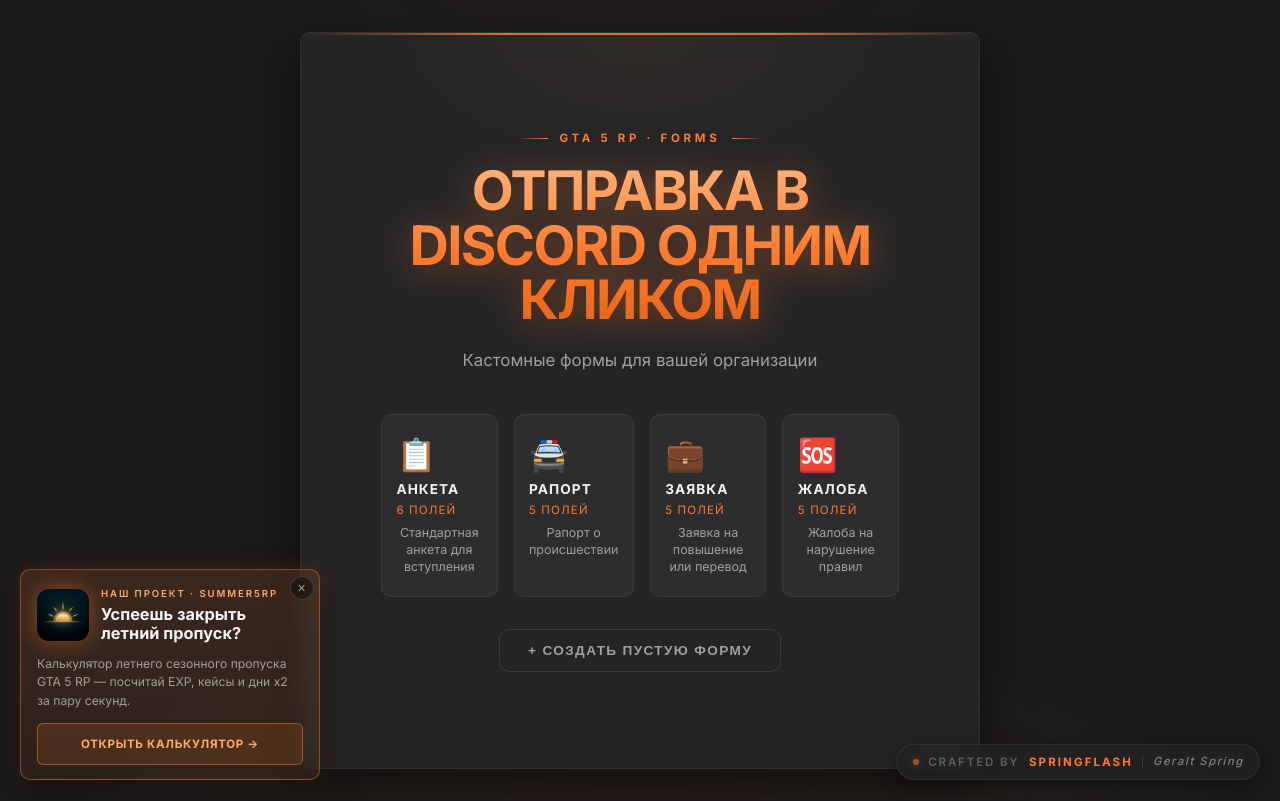
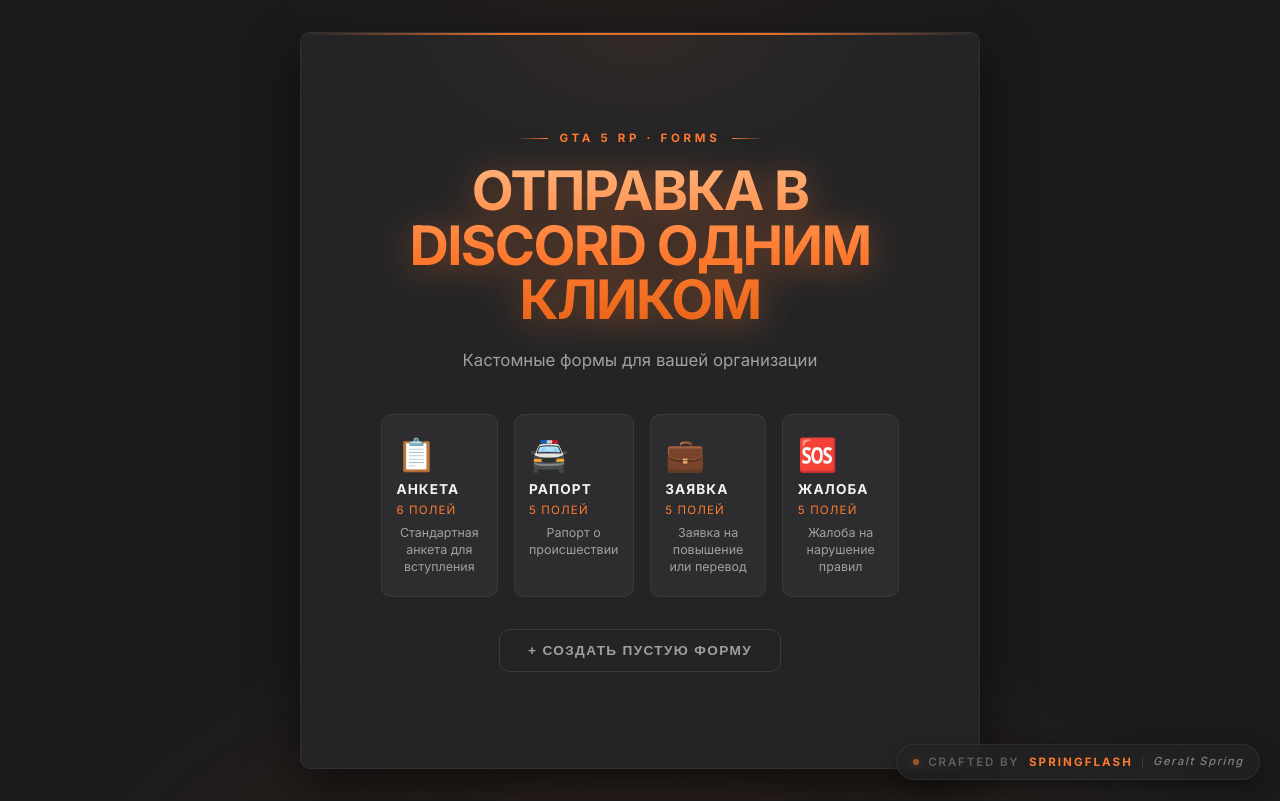
Before and after one commit to SpringFlash/DiscordForms, a Vue app: page / in a window 1280 px wide. Built offline with nearby package versions, Linux system fonts and the light colour scheme.

Commit message:
revert: remove summer5rp calculator promo banner

```diff
--- a/src/App.vue
+++ b/src/App.vue
@@ -30,7 +30,6 @@
   <SaveIndicator />
   <ConfirmModal />
   <CommandPalette />
-  <PromoBanner />
 </template>
 
 <script setup lang="ts">
@@ -45,7 +44,6 @@
 import ConfirmModal from './components/common/ConfirmModal.vue'
 import SaveIndicator from './components/common/SaveIndicator.vue'
 import CommandPalette from './components/common/CommandPalette.vue'
-import PromoBanner from './components/common/PromoBanner.vue'
 
 const formConfigStore = useFormConfigStore()
 const uiStore = useUiStore()
--- a/src/components/common/PromoBanner.vue
+++ /dev/null
@@ -1,332 +0,0 @@
-<template>
-  <div class="promo-wrap" :class="{ collapsed }">
-    <a
-      class="promo"
-      href="https://summer5rp.springplace.ru"
-      target="_blank"
-      rel="noopener"
-      aria-label="Калькулятор летнего пропуска GTA 5 RP"
-    >
-      <span class="promo-head">
-        <img class="promo-logo" :src="logo" width="52" height="52" alt="Калькулятор летнего пропуска" />
-        <span class="promo-headtext">
-          <span class="promo-tag">Наш проект · summer5rp</span>
-          <span class="promo-title">Успеешь закрыть летний пропуск?</span>
-        </span>
-      </span>
-      <span class="promo-sub">Калькулятор летнего сезонного пропуска GTA 5 RP — посчитай EXP, кейсы и дни x2 за пару секунд.</span>
-      <span class="promo-cta">Открыть калькулятор →</span>
-    </a>
-
-    <button type="button" class="promo-close" aria-label="Свернуть" @click="collapse">×</button>
-
-    <button
-      ref="ball"
-      type="button"
-      class="promo-ball"
-      :class="{ shake }"
-      aria-label="Открыть калькулятор летнего пропуска"
-      @click="expand"
-    >
-      <img :src="logo" width="38" height="38" alt="summer5rp" />
-    </button>
-
-    <button type="button" class="promo-bait" @click="expand">
-      Безумно можно быть первым <span class="wolf">🐺<span class="auf">ауф</span></span>
-    </button>
-  </div>
-</template>
-
-<script setup lang="ts">
-import { ref, onMounted } from 'vue'
-
-const KEY = 'summer5rpPromoSeen'
-const logo = `${import.meta.env.BASE_URL}images/summer-pass.png`
-
-const collapsed = ref(true)
-const shake = ref(false)
-
-function expand(): void {
-  collapsed.value = false
-}
-function collapse(): void {
-  collapsed.value = true
-}
-
-onMounted(() => {
-  let seen = false
-  try {
-    seen = !!localStorage.getItem(KEY)
-  } catch {
-    /* private mode */
-  }
-
-  // Wiggle + waves on every load; auto-unfold only on the first visit.
-  window.setTimeout(() => {
-    shake.value = true
-  }, 900)
-  window.setTimeout(() => {
-    shake.value = false
-    if (!seen) collapsed.value = false
-  }, 2700)
-
-  if (!seen) {
-    try {
-      localStorage.setItem(KEY, '1')
-    } catch {
-      /* ignore */
-    }
-  }
-})
-</script>
-
-<style scoped>
-.promo-wrap {
-  position: fixed;
-  left: 1.25rem;
-  bottom: 1.25rem;
-  z-index: 50;
-  width: 300px;
-}
-.promo-wrap.collapsed {
-  width: auto;
-  display: flex;
-  align-items: center;
-  gap: 0.6rem;
-}
-.promo-wrap.collapsed .promo,
-.promo-wrap.collapsed .promo-close {
-  display: none;
-}
-.promo-wrap:not(.collapsed) .promo-ball,
-.promo-wrap:not(.collapsed) .promo-bait {
-  display: none;
-}
-
-/* expanded card — DiscordForms dark glass + orange accent */
-.promo {
-  display: block;
-  position: relative;
-  overflow: hidden;
-  padding: 1rem 1rem 0.9rem;
-  text-decoration: none;
-  border-radius: var(--radius);
-  background: linear-gradient(180deg, var(--orange-mid), var(--orange-dim));
-  border: 1px solid rgba(var(--c-brand-rgb), 0.45);
-  backdrop-filter: blur(10px);
-  -webkit-backdrop-filter: blur(10px);
-  box-shadow: var(--shadow-lg), 0 0 22px rgba(var(--c-brand-rgb), 0.18);
-  transition: var(--transition-normal);
-  animation: promo-pop 0.3s ease;
-}
-.promo:hover {
-  transform: translateY(-2px);
-  border-color: rgba(var(--c-brand-rgb), 0.7);
-  box-shadow: var(--shadow-xl), 0 0 30px rgba(var(--c-brand-rgb), 0.32);
-}
-@keyframes promo-pop {
-  from { opacity: 0; transform: translateY(12px) scale(0.92); }
-  to { opacity: 1; transform: none; }
-}
-.promo-head {
-  display: flex;
-  align-items: center;
-  gap: 0.75rem;
-  margin-bottom: 0.7rem;
-}
-.promo-logo {
-  width: 52px;
-  height: 52px;
-  flex: none;
-  border-radius: 12px;
-  filter: drop-shadow(0 0 10px rgba(var(--c-brand-rgb), 0.45));
-}
-.promo-headtext {
-  display: flex;
-  flex-direction: column;
-  gap: 0.2rem;
-  min-width: 0;
-}
-.promo-tag {
-  font-size: 0.6rem;
-  letter-spacing: 0.2em;
-  text-transform: uppercase;
-  color: var(--orange-bright);
-  font-weight: 600;
-}
-.promo-title {
-  font-size: 1.02rem;
-  font-weight: 700;
-  color: var(--text);
-  line-height: 1.2;
-}
-.promo-sub {
-  display: block;
-  font-size: 0.76rem;
-  color: var(--text-2);
-  line-height: 1.5;
-  margin-bottom: 0.85rem;
-}
-.promo-cta {
-  display: flex;
-  align-items: center;
-  justify-content: center;
-  padding: 0.65rem 1rem;
-  border-radius: var(--radius-sm);
-  border: 1px solid rgba(var(--c-brand-rgb), 0.5);
-  background: rgba(var(--c-brand-rgb), 0.14);
-  font-size: 0.72rem;
-  font-weight: 700;
-  letter-spacing: 0.06em;
-  text-transform: uppercase;
-  color: var(--orange-bright);
-  transition: var(--transition-fast);
-}
-.promo:hover .promo-cta {
-  background: rgba(var(--c-brand-rgb), 0.24);
-  border-color: rgba(var(--c-brand-rgb), 0.8);
-  color: #fff;
-}
-
-.promo-close {
-  position: absolute;
-  top: 0.4rem;
-  right: 0.4rem;
-  z-index: 2;
-  width: 24px;
-  height: 24px;
-  border-radius: 50%;
-  border: 1px solid var(--border-3);
-  background: rgba(0, 0, 0, 0.4);
-  color: var(--text-2);
-  font-size: 14px;
-  line-height: 1;
-  cursor: pointer;
-  padding: 0;
-  transition: var(--transition-fast);
-}
-.promo-close:hover {
-  color: var(--text);
-  background: rgba(0, 0, 0, 0.65);
-}
-
-/* collapsed ball */
-.promo-ball {
-  position: relative;
-  display: flex;
-  align-items: center;
-  justify-content: center;
-  width: 60px;
-  height: 60px;
-  padding: 0;
-  border-radius: 50%;
-  cursor: pointer;
-  border: 1px solid rgba(var(--c-brand-rgb), 0.55);
-  background: rgba(36, 36, 38, 0.7);
-  backdrop-filter: blur(10px);
-  -webkit-backdrop-filter: blur(10px);
-  box-shadow: 0 0 22px rgba(var(--c-brand-rgb), 0.28), var(--shadow-md);
-  transition: var(--transition-fast);
-}
-.promo-ball img {
-  width: 38px;
-  height: 38px;
-  border-radius: 9px;
-  filter: drop-shadow(0 0 8px rgba(var(--c-brand-rgb), 0.5));
-}
-.promo-ball:hover {
-  transform: scale(1.08);
-  box-shadow: 0 0 32px rgba(var(--c-brand-rgb), 0.5), var(--shadow-md);
-}
-.promo-ball.shake {
-  animation: promo-shake 0.8s ease-in-out 2;
-}
-.promo-ball::before,
-.promo-ball::after {
-  content: '';
-  position: absolute;
-  inset: -2px;
-  border-radius: 50%;
-  border: 1.5px solid rgba(var(--c-brand-rgb), 0.65);
-  opacity: 0;
-  pointer-events: none;
-}
-.promo-ball.shake::before { animation: promo-wave 0.9s ease-out 2; }
-.promo-ball.shake::after { animation: promo-wave 0.9s ease-out 2 0.45s; }
-@keyframes promo-shake {
-  0%, 100% { transform: rotate(0); }
-  15% { transform: rotate(-12deg); }
-  30% { transform: rotate(10deg); }
-  45% { transform: rotate(-8deg); }
-  60% { transform: rotate(6deg); }
-  75% { transform: rotate(-3deg); }
-}
-@keyframes promo-wave {
-  0% { transform: scale(1); opacity: 0.75; }
-  100% { transform: scale(2.2); opacity: 0; }
-}
-
-/* bait bubble */
-.promo-bait {
-  display: inline-flex;
-  align-items: center;
-  padding: 0.55rem 0.8rem;
-  border-radius: var(--radius-sm);
-  border: 1px solid rgba(var(--c-brand-rgb), 0.4);
-  background: rgba(36, 36, 38, 0.7);
-  backdrop-filter: blur(10px);
-  -webkit-backdrop-filter: blur(10px);
-  color: var(--orange-bright);
-  font-family: inherit;
-  font-size: 0.76rem;
-  font-weight: 600;
-  cursor: pointer;
-  box-shadow: var(--shadow-md), 0 0 16px rgba(var(--c-brand-rgb), 0.15);
-  animation: bait-bob 2.6s ease-in-out infinite;
-  transition: var(--transition-fast);
-}
-.promo-bait:hover {
-  color: #fff;
-  border-color: rgba(var(--c-brand-rgb), 0.7);
-}
-@keyframes bait-bob {
-  0%, 100% { transform: translateY(0); }
-  50% { transform: translateY(-3px); }
-}
-.promo-bait .wolf {
-  position: relative;
-  display: inline-block;
-  margin-left: 4px;
-  transition: transform 0.2s;
-}
-.promo-bait:hover .wolf {
-  transform: rotate(-16deg) scale(1.3);
-}
-.promo-bait .auf {
-  position: absolute;
-  left: 50%;
-  bottom: 100%;
-  transform: translateX(-50%);
-  opacity: 0;
-  pointer-events: none;
-  font-size: 0.62rem;
-  font-weight: 800;
-  letter-spacing: 0.14em;
-  text-transform: uppercase;
-  color: var(--orange-bright);
-  text-shadow: 0 0 10px rgba(var(--c-brand-rgb), 0.9);
-}
-.promo-bait:hover .auf {
-  animation: auf-float 1s ease-out infinite;
-}
-@keyframes auf-float {
-  0% { opacity: 0; transform: translate(-50%, 4px) scale(0.7) rotate(0); }
-  25% { opacity: 1; }
-  100% { opacity: 0; transform: translate(-50%, -16px) scale(1.2) rotate(10deg); }
-}
-
-@media (max-width: 600px) {
-  .promo-wrap { left: 0.75rem; right: 0.75rem; bottom: 0.75rem; width: auto; }
-  .promo-wrap.collapsed { justify-content: flex-start; }
-}
-</style>
```
Also changed, not shown: public/images/summer-pass.png (deleted).
